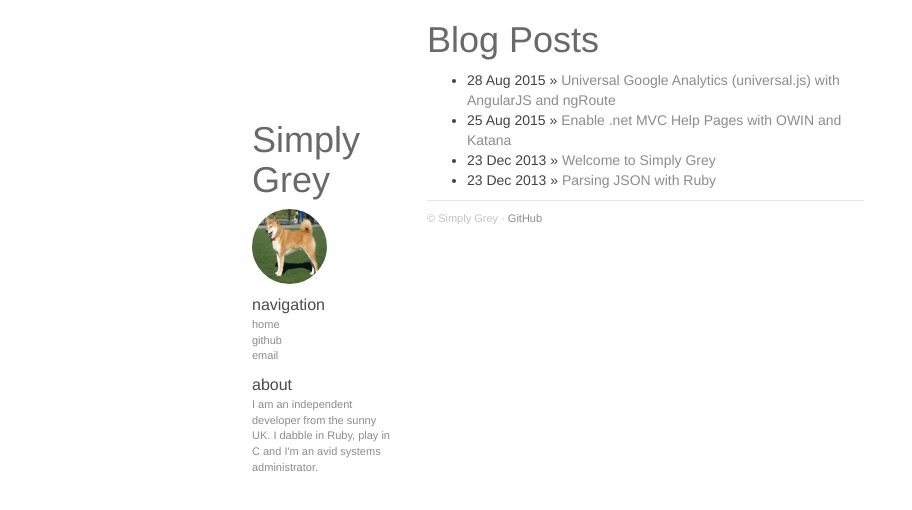
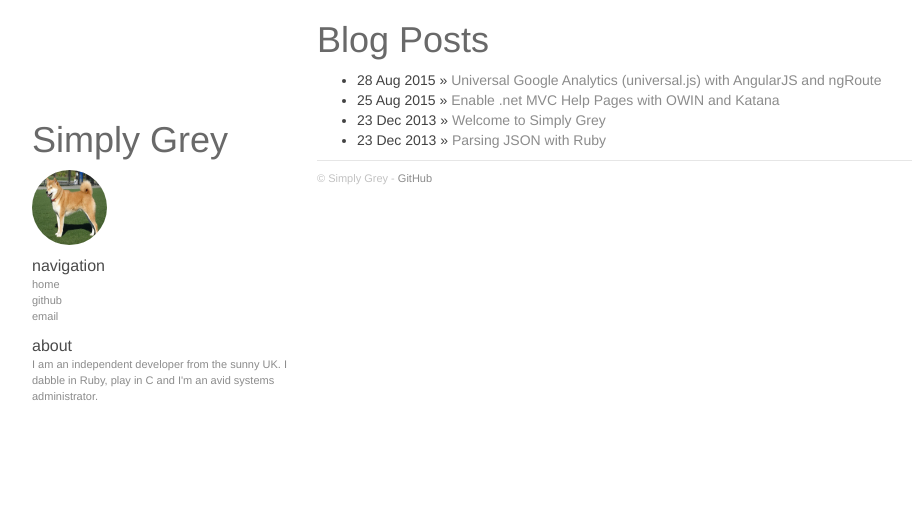
Before and after one commit to anishihara/anishihara.github.io, a Jekyll site: the page built from index.html, in a window 1280 px wide. Shown: the top 510 px of the page, without its empty margins (53-965 px from the left). Built offline with Jekyll 4.4.1, drawn with Linux system fonts in a browser that asks for light colours; nearby versions of some CDN libraries; Markdown is read by kramdown in place of the engine named in the settings.

Commit message:
no limit on container.

```diff
--- a/css/main.css
+++ b/css/main.css
@@ -7,11 +7,11 @@ body {
     color: #424242;
 }
 
-@media (min-width: 768px) {
+/*@media (min-width: 800px) {
   .container {
-    max-width: 730px;
+    max-width: 1024px;
   }
-}
+}*/
 /**
  * //////////////////////////
  * Font and link declarations
```
